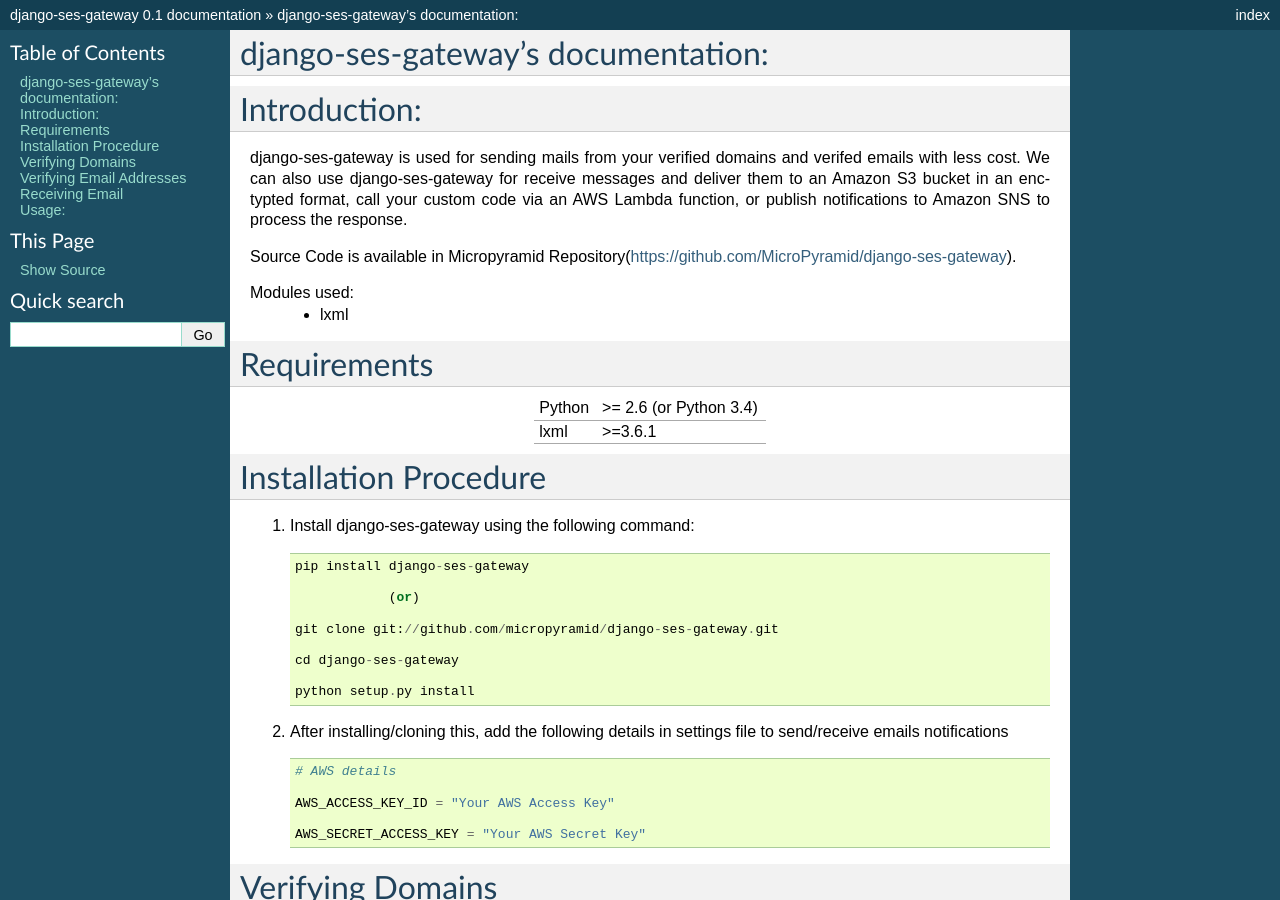
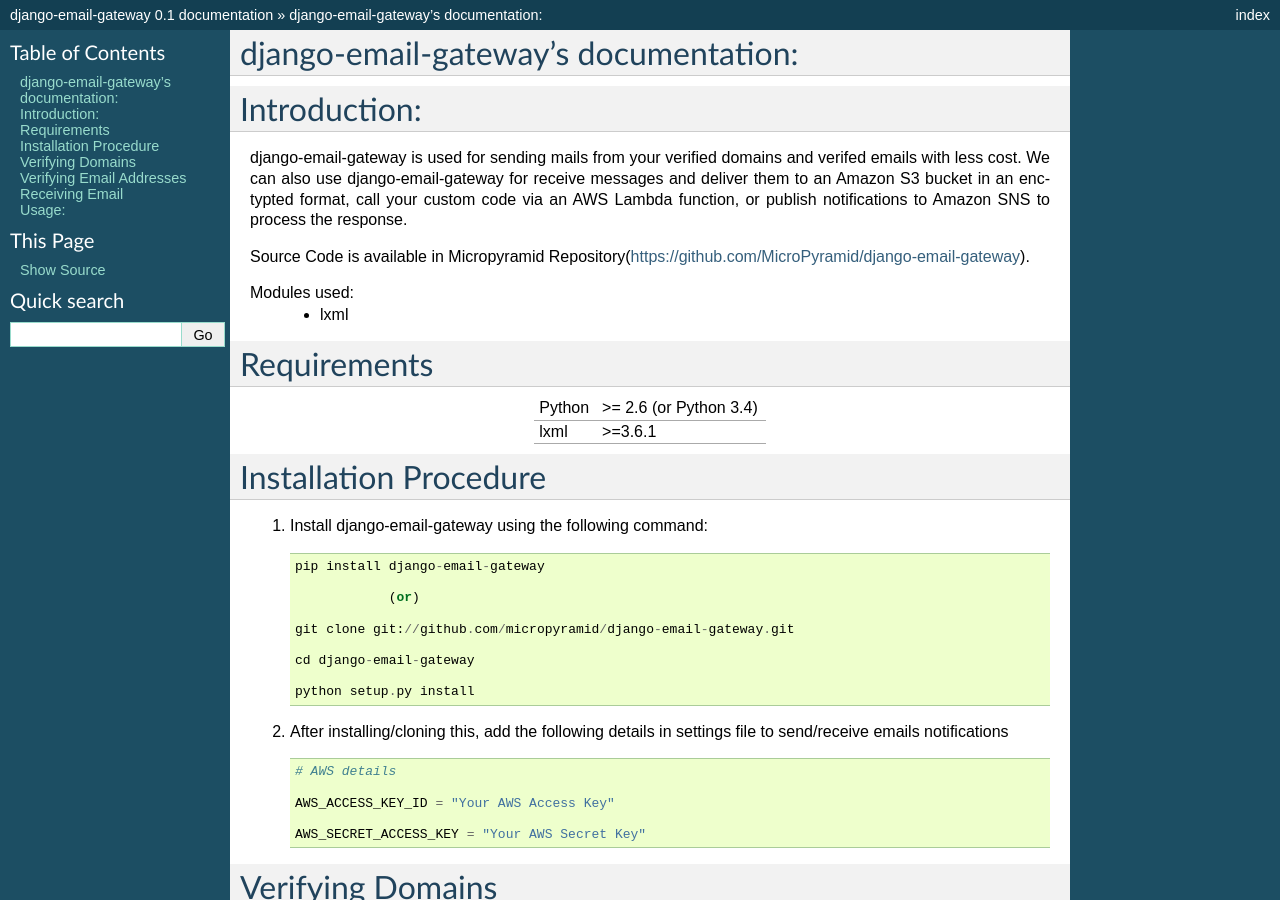
Before and after one commit to MicroPyramid/django-email-gateway, a Sphinx documentation site: the page built from docs/source/index.rst, in a window 1280 px wide and 900 px high. Built offline with Sphinx 7.4.7, drawn with Linux system fonts in a browser that asks for light colours; some of the changed text lies outside the part shown.

Commit message:
updated name to django email gateway, updated readme.rst file (#5)

```diff
--- a/docs/source/conf.py
+++ b/docs/source/conf.py
@@ -43,7 +43,7 @@
 master_doc = 'index'
 
 # General information about the project.
-project = u'django-ses-gateway'
+project = u'django-email-gateway'
 copyright = u'2016, MicroPyramid'
 
 # The version info for the project you're documenting, acts as replacement for
@@ -176,7 +176,7 @@
 #html_file_suffix = None
 
 # Output file base name for HTML help builder.
-htmlhelp_basename = 'django-ses-gateway-doc'
+htmlhelp_basename = 'django-email-gateway-doc'
 
 
 # -- Options for LaTeX output ---------------------------------------------
@@ -196,8 +196,8 @@
 # (source start file, target name, title,
 #  author, documentclass [howto, manual, or own class]).
 latex_documents = [
-  ('index', 'django-ses-gateway.tex', u'django-ses-gateway Documentation',
-   u'django-ses-gateway', 'manual'),
+  ('index', 'django-email-gateway.tex', u'django-email-gateway Documentation',
+   u'django-email-gateway', 'manual'),
 ]
 
 # The name of an image file (relative to this directory) to place at the top of
@@ -226,8 +226,8 @@
 # One entry per manual page. List of tuples
 # (source start file, name, description, authors, manual section).
 man_pages = [
-    ('index', 'django-ses-gateway', u'django-ses-gateway Documentation',
-     [u'django-ses-gateway'], 1)
+    ('index', 'django-email-gateway', u'django-email-gateway Documentation',
+     [u'django-email-gateway'], 1)
 ]
 
 # If true, show URL addresses after external links.
@@ -240,8 +240,8 @@
 # (source start file, target name, title, author,
 #  dir menu entry, description, category)
 texinfo_documents = [
-  ('index', 'django-ses-gateway', u'django-ses-gateway Documentation',
-   u'django-ses-gateway', 'django-ses-gateway', 'One line description of project.',
+  ('index', 'django-email-gateway', u'django-email-gateway Documentation',
+   u'django-email-gateway', 'django-email-gateway', 'One line description of project.',
    'Miscellaneous'),
 ]
 
--- a/docs/source/index.rst
+++ b/docs/source/index.rst
@@ -1,12 +1,12 @@
-django-ses-gateway's documentation:
+django-email-gateway's documentation:
 =====================================
 
 Introduction:
 =============
 
-django-ses-gateway is used for sending mails from your verified domains and verifed emails with less cost. We can also use django-ses-gateway for receive messages and deliver them to an Amazon S3 bucket in an enctypted format, call your custom code via an AWS Lambda function, or publish notifications to Amazon SNS to process the response.
+django-email-gateway is used for sending mails from your verified domains and verifed emails with less cost. We can also use django-email-gateway for receive messages and deliver them to an Amazon S3 bucket in an enctypted format, call your custom code via an AWS Lambda function, or publish notifications to Amazon SNS to process the response.
 
-Source Code is available in Micropyramid Repository(https://github.com/MicroPyramid/django-ses-gateway).
+Source Code is available in Micropyramid Repository(https://github.com/MicroPyramid/django-email-gateway).
 
 Modules used:
 	* lxml
@@ -23,15 +23,15 @@
 Installation Procedure
 ======================
 
-1. Install django-ses-gateway using the following command::
+1. Install django-email-gateway using the following command::
 
-    pip install django-ses-gateway
+    pip install django-email-gateway
 
     		(or)
 
-    git clone git://github.com/micropyramid/django-ses-gateway.git
+    git clone git://github.com/micropyramid/django-email-gateway.git
 
-    cd django-ses-gateway
+    cd django-email-gateway
 
     python setup.py install
 
@@ -82,11 +82,11 @@
 
 1. Sending an email::
 
-    sending_mail(subject, email_template_name, context, from_email, to_email)
+    sending_mail(subject, email_template_name, context, from_email, to_email, verified)
 
 2. Receiving an email::
 
-    from django_ses_gateway.receiving_mail import sns_notification
+    from django_email_gateway.receiving_mail import sns_notification
     subject, from_mail, to_mail, hash_code, mail_content = sns_notification(request.body)
 
 It will process the your message content, will return the email subject, from mail, to email(abc@yourdomain.com), hashcode(abc), mail content.
```
Also changed, not shown: README.rst (+92 -35 lines), django_email_gateway/__init__.py (added), 4 other files.
